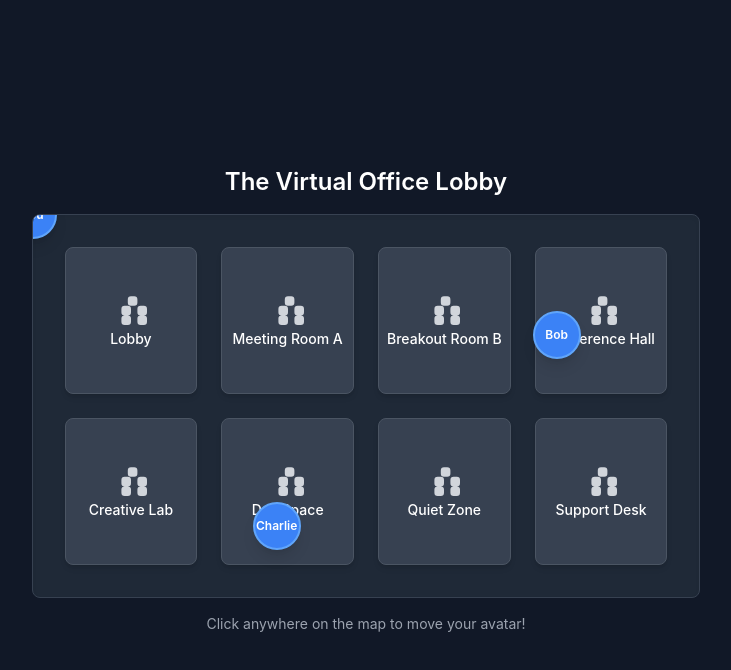
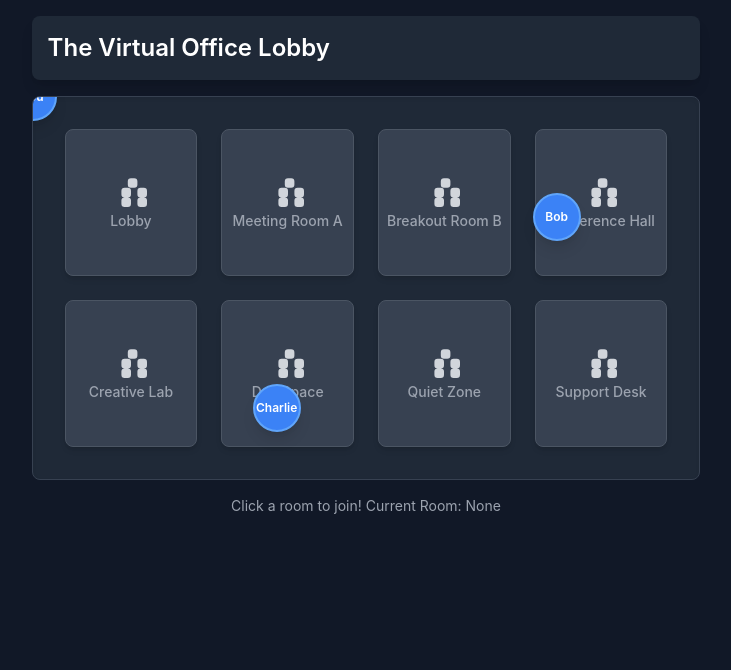
Before and after one commit to code-elixrs/online-virtual-workspace, a React (Vite) app: page / in a window 1280 px wide. Shown: the top 670 px of the page, without its empty margins (274-1005 px from the left). Built offline with nearby package versions, Linux system fonts and the light colour scheme.

Commit message:
Task milestone 3.1

```diff
--- a/src/App.jsx
+++ b/src/App.jsx
@@ -2,20 +2,27 @@ import React, { useState } from 'react';
 import './index.css';
 
 // A simple component to represent a room on the map.
-// We'll use a placeholder icon for now.
-const Room = ({ name }) => {
+const Room = ({ name, onClick, isSelected, isLocked }) => {
   return (
-    <div className="flex flex-col items-center justify-center p-2 bg-gray-700 text-white rounded-lg border border-gray-600 shadow-md">
+    <div
+      className={`relative flex flex-col items-center justify-center p-2 rounded-lg border shadow-md cursor-pointer transition-transform duration-200 hover:scale-105
+        ${isSelected ? 'bg-green-700 border-green-600' : 'bg-gray-700 border-gray-600'}`}
+      onClick={onClick}
+    >
       <svg className="w-8 h-8 text-gray-300 mb-1" fill="currentColor" viewBox="0 0 20 20" xmlns="http://www.w3.org/2000/svg">
         <path d="M10 2a2 2 0 00-2 2v2a2 2 0 002 2h2a2 2 0 002-2V4a2 2 0 00-2-2h-2zM4 10a2 2 0 012-2h2a2 2 0 012 2v2a2 2 0 01-2 2H6a2 2 0 01-2-2v-2zM14 10a2 2 0 012-2h2a2 2 0 012 2v2a2 2 0 01-2 2h-2a2 2 0 01-2-2v-2zM4 16a2 2 0 012-2h2a2 2 0 012 2v2a2 2 0 01-2 2H6a2 2 0 01-2-2v-2zM14 16a2 2 0 012-2h2a2 2 0 012 2v2a2 2 0 01-2 2h-2a2 2 0 01-2-2v-2z"></path>
       </svg>
+      {isLocked && (
+        <svg className="absolute top-1 right-1 w-4 h-4 text-red-400" fill="currentColor" viewBox="0 0 20 20" xmlns="http://www.w3.org/2000/svg">
+          <path fillRule="evenodd" d="M5 9V7a5 5 0 0110 0v2a2 2 0 012 2v5a2 2 0 01-2 2H7a2 2 0 01-2-2v-5a2 2 0 012-2zm8-2v2H7V7a3 3 0 016 0z" clipRule="evenodd"></path>
+        </svg>
+      )}
       <span className="text-sm font-medium text-center">{name}</span>
     </div>
   );
 };
 
 // A component to represent a user's avatar on the map.
-// The position is now controlled by props.
 const UserAvatar = ({ name, style }) => {
   return (
     <div
@@ -27,58 +34,118 @@ const UserAvatar = ({ name, style }) => {
   );
 };
 
-// This is the LobbyView component. It will contain the virtual office map and all users.
+// This is the updated LobbyView component that also handles room state and controls.
 const LobbyView = () => {
-  // Use a state variable to manage the current user's position.
   const [userPosition, setUserPosition] = useState({ x: 0, y: 0 });
+  const [selectedRoom, setSelectedRoom] = useState(null);
+  const [isRoomLocked, setIsRoomLocked] = useState(false);
 
-  // A dummy list of other users to display.
   const otherUsers = [
     { name: 'Bob', style: { top: '25%', left: '75%' } },
     { name: 'Charlie', style: { top: '75%', left: '33%' } },
   ];
 
-  // This handler will update the user's position when the map is clicked.
   const handleMapClick = (event) => {
-    // Get the bounding box of the map container.
     const rect = event.currentTarget.getBoundingClientRect();
-    // Calculate the click position relative to the container.
     const x = ((event.clientX - rect.left) / rect.width) * 100;
     const y = ((event.clientY - rect.top) / rect.height) * 100;
     setUserPosition({ x, y });
   };
 
+  const handleJoinRoom = (roomName) => {
+    setSelectedRoom(roomName);
+    setIsRoomLocked(false); // Reset lock state when joining a new room
+  };
+
+  const handleLeaveRoom = () => {
+    setSelectedRoom(null);
+    setIsRoomLocked(false); // Reset lock state when leaving the room
+  };
+
+  const handleToggleVideo = () => {
+    // This function will eventually toggle the user's video feed.
+    // For now, it's a simple alert to show it's working.
+    alert("Toggling video!");
+  };
+
+  const handleToggleAudio = () => {
+    // This function will eventually toggle the user's audio.
+    alert("Toggling audio!");
+  };
+
+  const handleToggleLock = () => {
+    // This function toggles the lock state of the current room.
+    setIsRoomLocked(!isRoomLocked);
+  };
+
   return (
-    <div className="flex-1 flex flex-col items-center justify-center p-4">
-      <h2 className="text-2xl font-semibold mb-4 text-white">The Virtual Office Lobby</h2>
+    <div className="flex-1 flex flex-col items-center p-4">
+      {/* Header with video/audio controls */}
+      <div className="w-full flex justify-between items-center p-4 bg-gray-800 rounded-lg shadow-lg mb-4">
+        <h2 className="text-2xl font-semibold text-white">The Virtual Office Lobby</h2>
+        {selectedRoom && (
+          <div className="flex space-x-2">
+            <button onClick={handleToggleVideo} className="p-2 bg-blue-600 text-white rounded-full shadow-md hover:bg-blue-700 transition-colors">
+              <svg className="w-6 h-6" fill="none" stroke="currentColor" viewBox="0 0 24 24" xmlns="http://www.w3.org/2000/svg">
+                <path strokeLinecap="round" strokeLinejoin="round" strokeWidth="2" d="M15 10l4.553-2.276A1 1 0 0121 8.618v6.764a1 1 0 01-1.447.894L15 14m-12-3v5a2 2 0 002 2h8a2 2 0 002-2v-5a2 2 0 00-2-2H5a2 2 0 00-2 2z"></path>
+              </svg>
+            </button>
+            <button onClick={handleToggleAudio} className="p-2 bg-blue-600 text-white rounded-full shadow-md hover:bg-blue-700 transition-colors">
+              <svg className="w-6 h-6" fill="currentColor" viewBox="0 0 20 20" xmlns="http://www.w3.org/2000/svg">
+                <path fillRule="evenodd" d="M7 4a3 3 0 00-3 3v4a3 3 0 006 0V7a3 3 0 00-3-3zm2 14v-2.111a1 1 0 00-.323-.746A1.5 1.5 0 017 14.5v-1a1.5 1.5 0 011.677-1.472A1 1 0 009 11.5V10h1v1.5a1 1 0 00.323.746A1.5 1.5 0 0112 13.5v1a1.5 1.5 0 01-1.677 1.472A1 1 0 0010 17.889V20H9z" clipRule="evenodd"></path>
+              </svg>
+            </button>
+            <button onClick={handleToggleLock} className="p-2 bg-purple-600 text-white rounded-full shadow-md hover:bg-purple-700 transition-colors">
+              {isRoomLocked ? (
+                <svg className="w-6 h-6" fill="currentColor" viewBox="0 0 20 20" xmlns="http://www.w3.org/2000/svg">
+                  <path fillRule="evenodd" d="M5 9V7a5 5 0 0110 0v2a2 2 0 012 2v5a2 2 0 01-2 2H7a2 2 0 01-2-2v-5a2 2 0 012-2zm8-2V7a3 3 0 00-6 0v2h6z" clipRule="evenodd"></path>
+                </svg>
+              ) : (
+                <svg className="w-6 h-6" fill="currentColor" viewBox="0 0 20 20" xmlns="http://www.w3.org/2000/svg">
+                  <path d="M10 2a5 5 0 00-5 5v2a2 2 0 00-2 2v5a2 2 0 002 2h10a2 2 0 002-2v-5a2 2 0 00-2-2V7a5 5 0 00-5-5zm-5 5a5 5 0 0110 0v2h-10V7zm-2 4v5h14v-5H7z" />
+                </svg>
+              )}
+            </button>
+            <button
+              onClick={handleLeaveRoom}
+              className="p-2 bg-red-600 text-white rounded-full shadow-md hover:bg-red-700 transition-colors"
+            >
+              <svg className="w-6 h-6" fill="none" stroke="currentColor" viewBox="0 0 24 24" xmlns="http://www.w3.org/2000/svg">
+                <path strokeLinecap="round" strokeLinejoin="round" strokeWidth="2" d="M17 16l4-4m0 0l-4-4m4 4H7m6 4v1a3 3 0 01-3 3H6a3 3 0 01-3-3V7a3 3 0 013-3h4a3 3 0 013 3v1"></path>
+              </svg>
+            </button>
+          </div>
+        )}
+      </div>
+
+      {/* Main Map Area */}
       <div
         className="relative bg-gray-800 border border-gray-700 w-full max-w-4xl h-96 rounded-lg shadow-inner flex items-center justify-center text-gray-400 p-8 overflow-hidden"
         onClick={handleMapClick}
       >
         <div className="grid grid-cols-4 gap-6 w-full h-full">
-          <Room name="Lobby" />
-          <Room name="Meeting Room A" />
-          <Room name="Breakout Room B" />
-          <Room name="Conference Hall" />
-          <Room name="Creative Lab" />
-          <Room name="Dev Space" />
-          <Room name="Quiet Zone" />
-          <Room name="Support Desk" />
+          <Room name="Lobby" onClick={() => handleJoinRoom("Lobby")} isSelected={selectedRoom === "Lobby"} isLocked={isRoomLocked && selectedRoom === "Lobby"} />
+          <Room name="Meeting Room A" onClick={() => handleJoinRoom("Meeting Room A")} isSelected={selectedRoom === "Meeting Room A"} isLocked={isRoomLocked && selectedRoom === "Meeting Room A"} />
+          <Room name="Breakout Room B" onClick={() => handleJoinRoom("Breakout Room B")} isSelected={selectedRoom === "Breakout Room B"} isLocked={isRoomLocked && selectedRoom === "Breakout Room B"} />
+          <Room name="Conference Hall" onClick={() => handleJoinRoom("Conference Hall")} isSelected={selectedRoom === "Conference Hall"} isLocked={isRoomLocked && selectedRoom === "Conference Hall"} />
+          <Room name="Creative Lab" onClick={() => handleJoinRoom("Creative Lab")} isSelected={selectedRoom === "Creative Lab"} isLocked={isRoomLocked && selectedRoom === "Creative Lab"} />
+          <Room name="Dev Space" onClick={() => handleJoinRoom("Dev Space")} isSelected={selectedRoom === "Dev Space"} isLocked={isRoomLocked && selectedRoom === "Dev Space"} />
+          <Room name="Quiet Zone" onClick={() => handleJoinRoom("Quiet Zone")} isSelected={selectedRoom === "Quiet Zone"} isLocked={isRoomLocked && selectedRoom === "Quiet Zone"} />
+          <Room name="Support Desk" onClick={() => handleJoinRoom("Support Desk")} isSelected={selectedRoom === "Support Desk"} isLocked={isRoomLocked && selectedRoom === "Support Desk"} />
         </div>
-        {/* Render the current user's avatar with dynamic position */}
         <UserAvatar
           name="You"
           style={{ top: `${userPosition.y}%`, left: `${userPosition.x}%`, transform: 'translate(-50%, -50%)' }}
         />
-        {/* Render other users' avatars */}
         {otherUsers.map((user, index) => (
           <UserAvatar key={index} name={user.name} style={user.style} />
         ))}
       </div>
-      <p className="mt-4 text-sm text-gray-400">Click anywhere on the map to move your avatar!</p>
+      <p className="mt-4 text-sm text-gray-400">Click a room to join! Current Room: {selectedRoom || "None"}</p>
     </div>
   );
 };
+
 
 // The main App component will handle which view is displayed (Lobby, Room, etc.).
 const App = () => {
```
